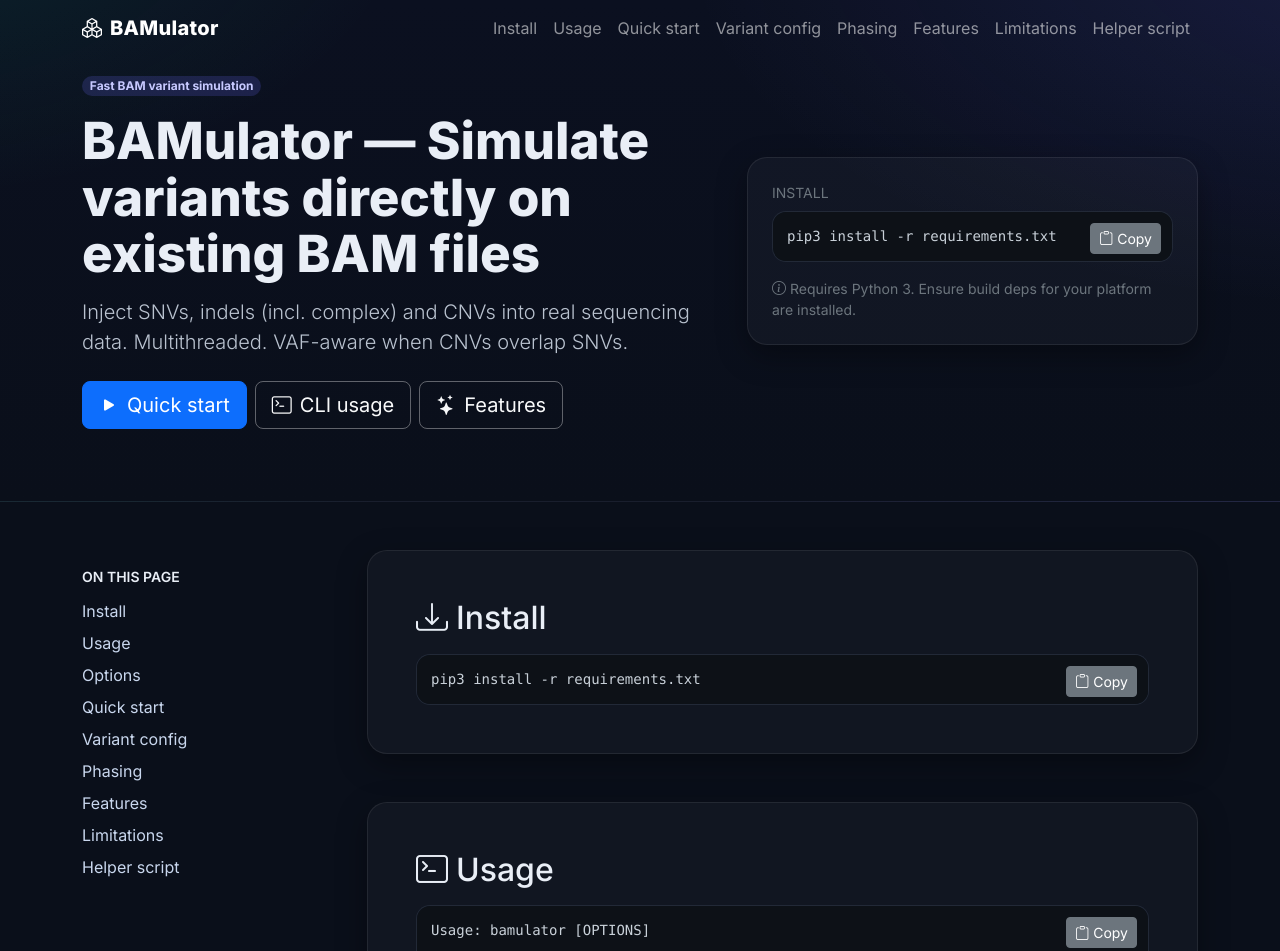
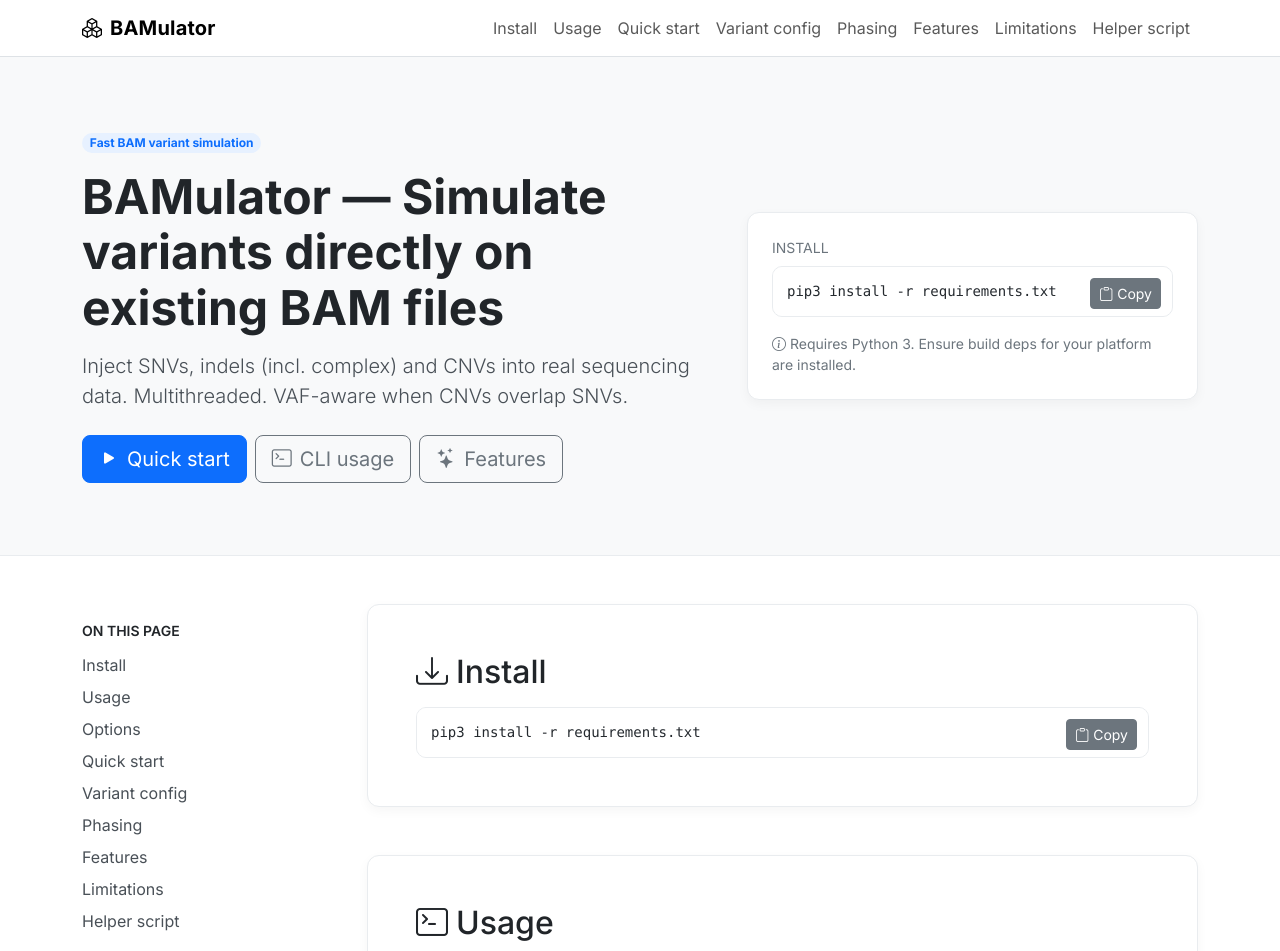
Before and after one commit to bdolmo/BAMulator, a plain HTML site: page docs/index.html in a window 1280 px wide. Shown: the top 951 px of the page. Drawn offline with nearby package versions, Linux system fonts and the light colour scheme.

Commit message:
Includex index.html2

```diff
--- a/docs/index.html
+++ b/docs/index.html
@@ -14,60 +14,39 @@
   <!-- Bootstrap Icons -->
   <link href="https://cdn.jsdelivr.net/npm/bootstrap-icons@1.11.3/font/bootstrap-icons.css" rel="stylesheet">
   <!-- Highlight.js (for code blocks) -->
-  <link rel="stylesheet" href="https://cdn.jsdelivr.net/npm/highlight.js@11.9.0/styles/github-dark.min.css">
+  <link rel="stylesheet" href="https://cdn.jsdelivr.net/npm/highlight.js@11.9.0/styles/github.min.css">
   <!-- Google Font -->
   <link rel="preconnect" href="https://fonts.gstatic.com" crossorigin>
   <link href="https://fonts.googleapis.com/css2?family=Inter:wght@300;400;500;600;700;800&display=swap" rel="stylesheet">
   <style>
-    :root {
-      --bg-gradient: radial-gradient(1200px 600px at 110% -10%, rgba(99,102,241,.15), transparent 60%),
-                     radial-gradient(900px 500px at -10% -20%, rgba(16,185,129,.12), transparent 60%),
-                     linear-gradient(180deg, #0b1020 0%, #0a0f1a 100%);
-    }
     body {
       font-family: 'Inter', system-ui, -apple-system, Segoe UI, Roboto, Helvetica, Arial, "Apple Color Emoji", "Segoe UI Emoji";
-      background: #0a0f1a;
-      color: #e9eef6;
+      background: #ffffff;
+      color: #212529;
     }
-    .navbar-brand span { font-weight: 800; letter-spacing: .3px; }
-    .hero {
-      background: var(--bg-gradient);
-      border-bottom: 1px solid rgba(255,255,255,.06);
-      position: relative;
-      overflow: hidden;
-    }
-    .hero .badge { background: rgba(99,102,241,.2); color: #c7c9ff; }
-    .hero h1 { font-size: clamp(2.2rem, 4vw, 3.5rem); font-weight: 800; line-height: 1.1; }
-    .hero p.lead { color: #b9c2cf; }
-    .section-card {
-      background: rgba(255,255,255,.03);
-      border: 1px solid rgba(255,255,255,.08);
-      border-radius: 20px;
-      box-shadow: 0 10px 30px rgba(0,0,0,.35);
-    }
-    pre { background: #0f1726; border: 1px solid rgba(255,255,255,.08); border-radius: 14px; }
+    .navbar-brand span { font-weight: 700; letter-spacing: .2px; }
+    .hero { background: #f8f9fa; border-bottom: 1px solid #e9ecef; }
+    .hero .badge { background: #e7f1ff; color: #0d6efd; }
+    .hero h1 { font-size: clamp(2rem, 4vw, 3rem); font-weight: 700; line-height: 1.15; }
+    .hero p.lead { color: #495057; }
+    .section-card { background: #fff; border: 1px solid #e9ecef; border-radius: 12px; box-shadow: 0 4px 12px rgba(0,0,0,.04); }
+    pre { background: #f8f9fa; border: 1px solid #e9ecef; border-radius: 10px; }
     code { font-family: ui-monospace, SFMono-Regular, Menlo, Monaco, Consolas, "Liberation Mono", "Courier New", monospace; }
-    .copy-btn {
-      position: absolute; right: .75rem; top: .75rem; z-index: 2;
-    }
+    .copy-btn { position: absolute; right: .75rem; top: .75rem; z-index: 2; }
     .code-wrap { position: relative; }
-    .anchor-offset { scroll-margin-top: 90px; }
-    .toc {
-      position: sticky; top: 90px; max-height: calc(100vh - 110px); overflow: auto;
-      padding-top: 1rem; padding-bottom: 1rem;
-    }
-    .toc a { color: #c9d7ee; text-decoration: none; }
-    .toc a:hover { color: #fff; }
-    .feature-badge { background: rgba(99,102,241,.16); border: 1px solid rgba(99,102,241,.35); color: #d9dbff; }
-    .limit-item { background: rgba(239,68,68,.06); border: 1px dashed rgba(239,68,68,.45); }
-    footer { color: #95a3b8; }
-    .btn-outline-light { --bs-btn-border-color: rgba(255,255,255,.35); }
-    .kbd { background: rgba(255,255,255,.08); border: 1px solid rgba(255,255,255,.12); padding: .15rem .45rem; border-radius: .4rem; font-size: .85em; }
+    .anchor-offset { scroll-margin-top: 70px; }
+    .toc { position: sticky; top: 24px; max-height: calc(100vh - 48px); overflow: auto; padding-top: 1rem; padding-bottom: 1rem; }
+    .toc a { color: #495057; text-decoration: none; }
+    .toc a:hover { color: #0d6efd; }
+    .feature-badge { background: #eef2ff; border: 1px solid #dbe4ff; color: #364fc7; }
+    .limit-item { background: #fff; border: 1px dashed #e03131; }
+    footer { color: #6c757d; }
+    .kbd { background: #f1f3f5; border: 1px solid #e9ecef; padding: .15rem .45rem; border-radius: .4rem; font-size: .85em; }
   </style>
 </head>
 <body>
   <!-- NAVBAR -->
-  <nav class="navbar navbar-dark navbar-expand-lg bg-transparent fixed-top">
+  <nav class="navbar navbar-light bg-white border-bottom navbar-expand-lg">
     <div class="container">
       <a class="navbar-brand d-flex align-items-center gap-2" href="#top">
         <i class="bi bi-boxes"></i>
@@ -92,17 +71,17 @@
   </nav>
 
   <!-- HERO -->
-  <header class="hero py-5" id="top">
+  <header class="hero bg-light py-5" id="top">
     <div class="container py-4">
       <div class="row align-items-center g-4">
         <div class="col-lg-7">
           <span class="badge rounded-pill mb-3">Fast BAM variant simulation</span>
-          <h1 class="mb-3">BAMulator — <span class="text-gradient">Simulate variants directly on existing BAM files</span></h1>
+          <h1 class="mb-3">BAMulator — <span>Simulate variants directly on existing BAM files</span></h1>
           <p class="lead mb-4">Inject SNVs, indels (incl. complex) and CNVs into real sequencing data. Multithreaded. VAF-aware when CNVs overlap SNVs.</p>
           <div class="d-flex gap-2 flex-wrap">
             <a href="#quickstart" class="btn btn-primary btn-lg"><i class="bi bi-play-fill me-2"></i>Quick start</a>
-            <a href="#usage" class="btn btn-outline-light btn-lg"><i class="bi bi-terminal me-2"></i>CLI usage</a>
-            <a href="#features" class="btn btn-outline-light btn-lg"><i class="bi bi-stars me-2"></i>Features</a>
+            <a href="#usage" class="btn btn-outline-secondary btn-lg"><i class="bi bi-terminal me-2"></i>CLI usage</a>
+            <a href="#features" class="btn btn-outline-secondary btn-lg"><i class="bi bi-stars me-2"></i>Features</a>
           </div>
         </div>
         <div class="col-lg-5">
@@ -178,7 +157,7 @@
 
             <!-- Options table -->
             <div id="options" class="table-responsive">
-              <table class="table table-dark table-sm align-middle">
+              <table class="table table-striped table-bordered table-sm align-middle">
                 <thead>
                   <tr>
                     <th style="width: 22%">Option</th>
@@ -277,9 +256,9 @@
           <div class="section-card p-4 p-md-5">
             <h2 class="mb-3"><i class="bi bi-exclamation-triangle me-2"></i>Limitations</h2>
             <ul class="list-group list-group-flush">
-              <li class="list-group-item bg-transparent text-white limit-item">No SVs requiring sequenced breakpoints</li>
-              <li class="list-group-item bg-transparent text-white limit-item">No somatic variant simulation</li>
-              <li class="list-group-item bg-transparent text-white limit-item">Copy-number changes &gt; 3 not supported; no homo/hemizygous deletions</li>
+              <li class="list-group-item">No SVs requiring sequenced breakpoints</li>
+              <li class="list-group-item">No somatic variant simulation</li>
+              <li class="list-group-item">Copy-number changes &gt; 3 not supported; no homo/hemizygous deletions</li>
             </ul>
           </div>
         </section>
```
